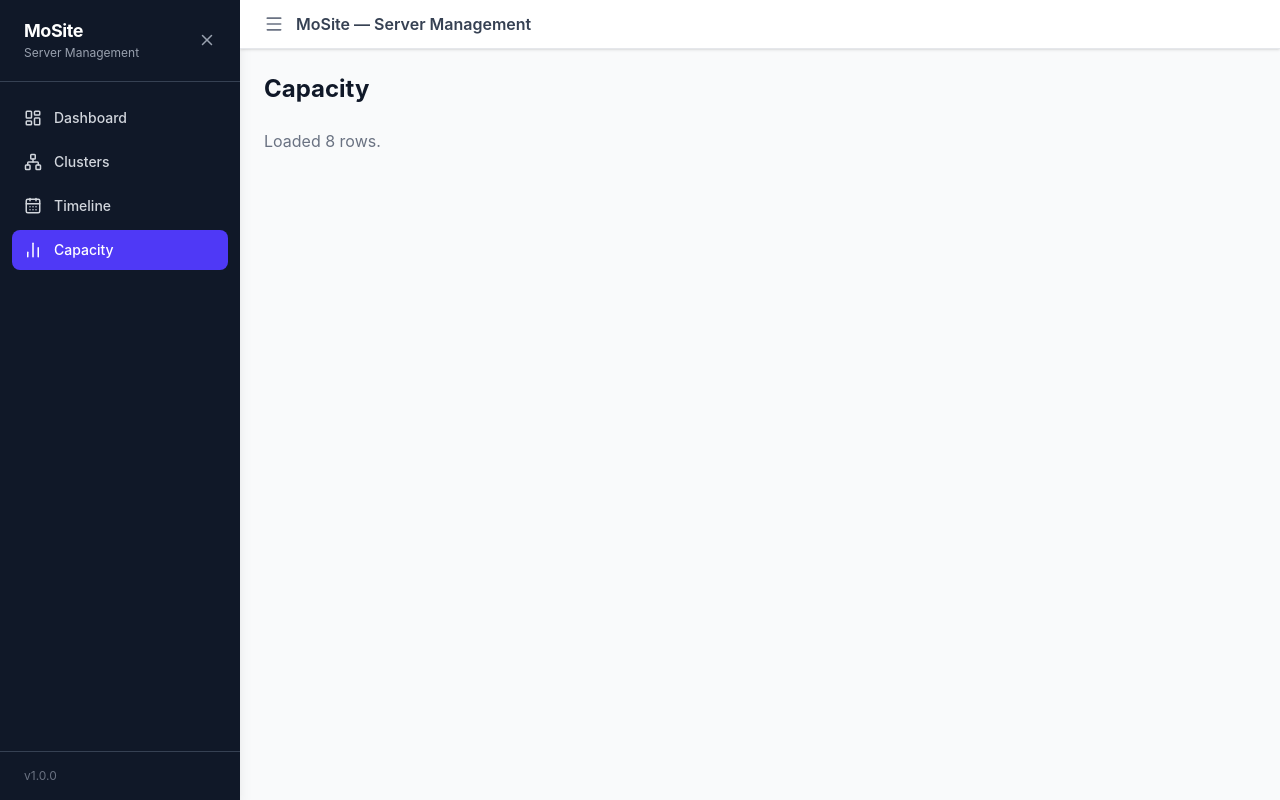
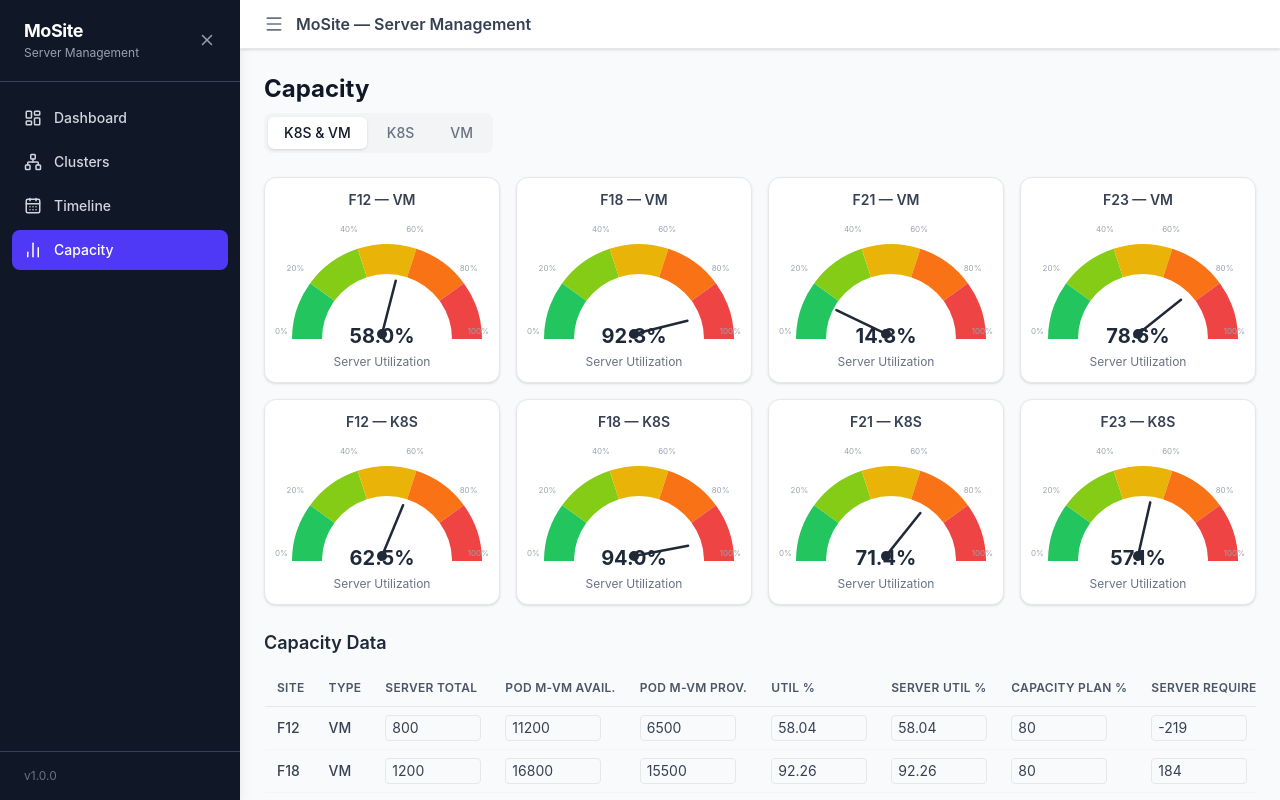
Before and after one commit to hwchiu/mosite, a React (Vite) app: page /capacity in a window 1280 px wide. Built offline with nearby package versions, Linux system fonts and the light colour scheme.

Commit message:
feat: implement capacity page with gauge charts, type filter, and editable table
Co-authored-by: Copilot <223556219+Copilot@users.noreply.github.com>

```diff
--- a/src/pages/Capacity.tsx
+++ b/src/pages/Capacity.tsx
@@ -125,22 +125,120 @@ export function GaugeChart({ row }: { row: CapacityRow }) {
   );
 }
 
+// ── Type filter & table columns ──────────────────────────────────────────────
+type TypeFilter = 'VM' | 'K8S' | 'all';
+
+const TYPE_FILTERS: { value: TypeFilter; label: string }[] = [
+  { value: 'all', label: 'K8S & VM' },
+  { value: 'K8S', label: 'K8S' },
+  { value: 'VM',  label: 'VM'  },
+];
+
+const TABLE_COLS: { key: keyof CapacityRow; label: string; readOnly?: boolean }[] = [
+  { key: 'site',               label: 'Site',            readOnly: true },
+  { key: 'type',               label: 'Type',            readOnly: true },
+  { key: 'serverTotal',        label: 'Server Total'                    },
+  { key: 'pod_vmAvailability', label: 'Pod M-VM Avail.'                },
+  { key: 'pod_vmProvisioned',  label: 'Pod M-VM Prov.'                 },
+  { key: 'utilizationPct',     label: 'Util %'                         },
+  { key: 'serverUtilPct',      label: 'Server Util %'                  },
+  { key: 'capacityPlanPct',    label: 'Capacity Plan %'                },
+  { key: 'serverRequire',      label: 'Server Require'                 },
+];
+
 export default function Capacity() {
   const [rows, setRows] = useState<CapacityRow[]>(loadData);
+  const [typeFilter, setTypeFilter] = useState<TypeFilter>('all');
 
   useEffect(() => {
     try {
       localStorage.setItem(LS_KEY, JSON.stringify(rows));
-    } catch { /* silently fail if localStorage is unavailable */ }
+    } catch { /* ignore write errors */ }
   }, [rows]);
 
-  // setRows will be used in Task 3 — kept to avoid re-adding it later
-  void setRows;
+  const visibleRows = typeFilter === 'all' ? rows : rows.filter(r => r.type === typeFilter);
+
+  function updateCell(idx: number, key: keyof CapacityRow, value: string) {
+    const numVal = parseFloat(value);
+    setRows(prev =>
+      prev.map((row, i) =>
+        i !== idx ? row : { ...row, [key]: isNaN(numVal) ? 0 : numVal }
+      )
+    );
+  }
 
   return (
     <div className="space-y-6">
-      <h1 className="text-2xl font-bold text-gray-900">Capacity</h1>
-      <p className="text-gray-500">Loaded {rows.length} rows.</p>
+      {/* Header + type toggle */}
+      <div>
+        <h1 className="text-2xl font-bold text-gray-900">Capacity</h1>
+        <div className="flex items-center gap-1 bg-gray-100 rounded-lg p-1 mt-2 w-fit">
+          {TYPE_FILTERS.map(({ value, label }) => (
+            <button
+              key={value}
+              onClick={() => setTypeFilter(value)}
+              className={`px-4 py-1.5 rounded-md text-sm font-medium transition-colors ${
+                typeFilter === value
+                  ? 'bg-white text-gray-900 shadow-sm'
+                  : 'text-gray-500 hover:text-gray-700'
+              }`}
+            >
+              {label}
+            </button>
+          ))}
+        </div>
+      </div>
+
+      {/* Gauge grid — filtered by type toggle */}
+      <div className="grid grid-cols-4 gap-4">
+        {visibleRows.map(row => (
+          <GaugeChart key={`${row.site}-${row.type}`} row={row} />
+        ))}
+      </div>
+
+      {/* Editable data table — always shows all 8 rows */}
+      <div>
+        <h2 className="text-lg font-semibold text-gray-800 mb-3">Capacity Data</h2>
+        <div className="overflow-x-auto">
+          <table className="w-full text-sm border border-gray-200 rounded-lg overflow-hidden">
+            <thead>
+              <tr className="bg-gray-50 border-b border-gray-200">
+                {TABLE_COLS.map(col => (
+                  <th
+                    key={col.key}
+                    className="px-3 py-2.5 text-left text-xs font-semibold text-gray-600 uppercase tracking-wide whitespace-nowrap"
+                  >
+                    {col.label}
+                  </th>
+                ))}
+              </tr>
+            </thead>
+            <tbody>
+              {rows.map((row, idx) => (
+                <tr
+                  key={`${row.site}-${row.type}`}
+                  className="border-b border-gray-100 hover:bg-gray-50"
+                >
+                  {TABLE_COLS.map(col => (
+                    <td key={col.key} className="px-3 py-2">
+                      {col.readOnly ? (
+                        <span className="font-medium text-gray-700">{String(row[col.key])}</span>
+                      ) : (
+                        <input
+                          type="number"
+                          value={String(row[col.key])}
+                          onChange={e => updateCell(idx, col.key, e.target.value)}
+                          className="w-24 px-1.5 py-0.5 border border-gray-200 rounded text-sm text-gray-700 focus:outline-none focus:ring-1 focus:ring-indigo-400 focus:border-indigo-400"
+                        />
+                      )}
+                    </td>
+                  ))}
+                </tr>
+              ))}
+            </tbody>
+          </table>
+        </div>
+      </div>
     </div>
   );
 }
```
